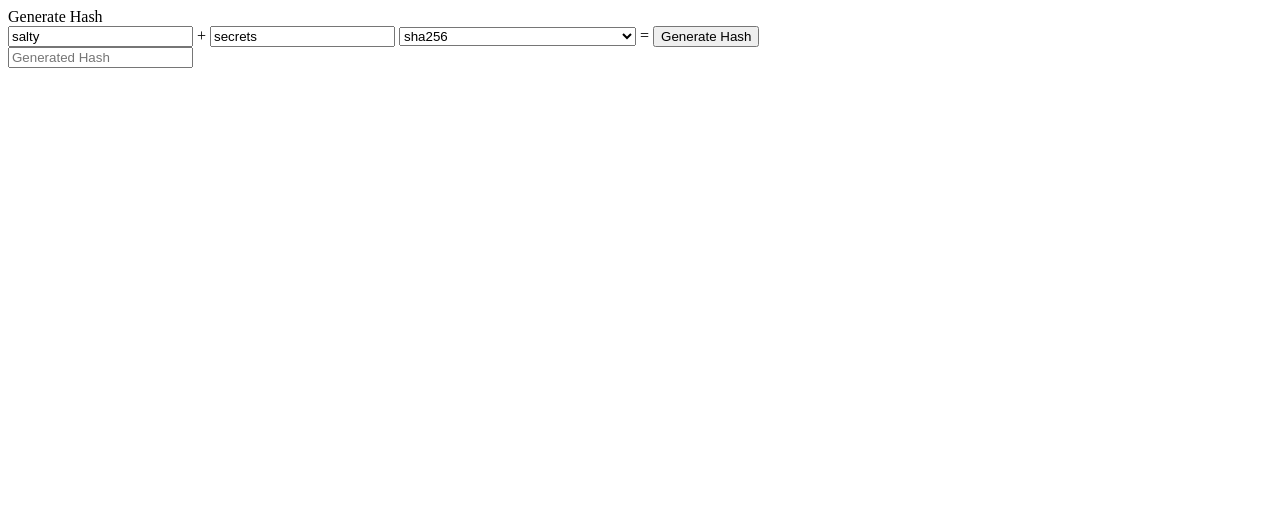
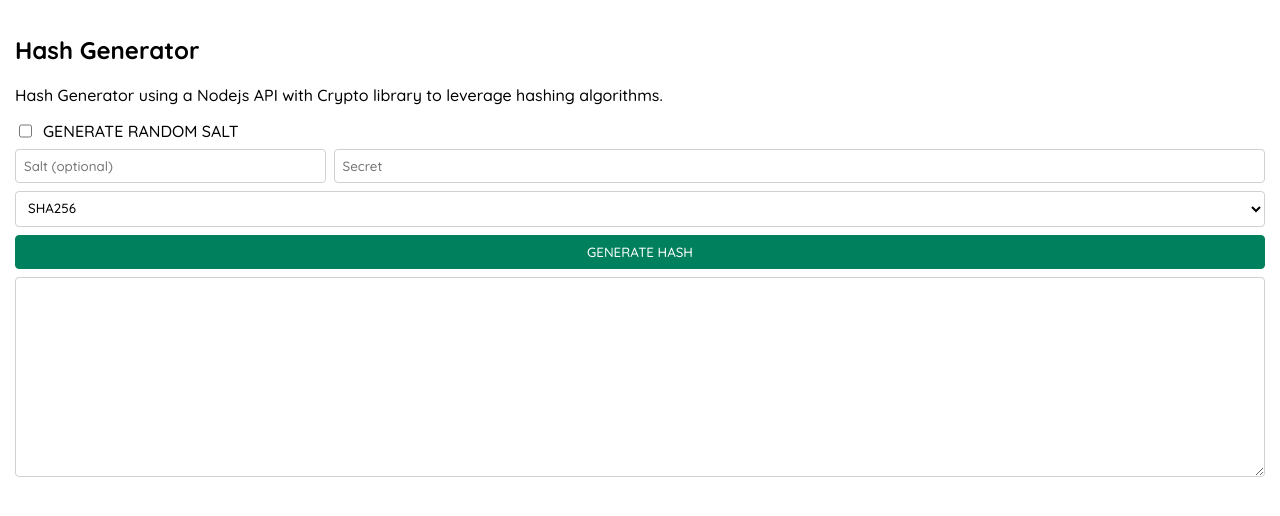
Before and after one commit to ChristianDBrooks/hash-generator-ui, a plain HTML site: page index.html in a window 1280 px wide. Drawn offline with Linux system fonts and the light colour scheme.

Commit message:
initial commit

```diff
--- a/index.html
+++ b/index.html
@@ -5,30 +5,48 @@
     <meta http-equiv="X-UA-Compatible" content="IE=edge" />
     <meta name="viewport" content="width=device-width, initial-scale=1.0" />
     <title>Hash Generator</title>
+    <link rel="stylesheet" href="style.css">
   </head>
   <body>
-    <header>Generate Hash</header>
+    <h2>Hash Generator</h2>
+    <p>Hash Generator using a Nodejs API with Crypto library to leverage hashing algorithms.</p>
     <div id="container">
       <form>
+        <div class="form-group">
+          <input
+            type="checkbox"
+            name="randomSalt"
+            id="randomSalt"
+         />
+          <label for="randomSalt" title="Generates hash with a random salt provided by the server. The salt used will be set in the Salt input.">Generate Random Salt</label>
+        </div>
+        <div class="form-group">
           <input
             type="text"
             name="salt"
-          value="salty"
             placeholder="Salt (optional)"
+            style="width: 25%;"
           />
-        +
           <input
             type="text"
             name="secret"
-          value="secrets"
             placeholder="Secret"
             required
+            style="width: 75%;"
           />
+        </div>
+        <div class="form-group col">
           <select name="algorithm"></select>
-        =
-        <button type="submit">Generate Hash</button>
+          <button class="success" type="submit">Generate Hash</button>
+        </div>
       </form>
-      <input type="text" name="output" readonly placeholder="Generated Hash" />
+      <textarea
+        type="text"
+        name="output"
+        readonly
+        id="hashOutput"
+      ></textarea>
+      <div id="copyStatus"></div>
     </div>
     <script src="index.js"></script>
   </body>
--- a/index.js
+++ b/index.js
@@ -1,6 +1,9 @@
 const form = document.querySelector("form");
 const algorithmSelect = document.querySelector('select[name="algorithm"]');
-const hashOutputEl = document.querySelector('input[name="output"');
+const hashOutputEl = document.querySelector('textarea[name="output"');
+const optionalSaltEl = document.querySelector('input[name="salt"]');
+const randomSaltEl = document.querySelector('input[name="randomSalt"]');
+const copyStatusEl = document.querySelector('#copyStatus');
 const cryptoAlgorithms = [
   "RSA-MD4",
   "RSA-MD5",
@@ -71,7 +74,19 @@ form.addEventListener("submit", (event) => {
 hashOutputEl.onclick = function () {
   this.select();
   document.execCommand("copy");
+  copyStatusEl.style.color = "green";
+  copyStatusEl.textContent = "COPIED TO CLIPBOARD!";
 };
+
+randomSaltEl.onclick = () => {
+  const useRandomSalt = randomSaltEl.checked;
+  if (useRandomSalt) {
+    optionalSaltEl.setAttribute("readonly", "readonly");
+  } else {
+    optionalSaltEl.removeAttribute("readonly");
+    optionalSaltEl.value = "";
+  }
+}
 
 function handleSubmit(event) {
   const form = event.target;
@@ -89,6 +104,9 @@ function handleSubmit(event) {
     .then((data) => {
       console.log(data);
       hashOutputEl.value = data.hash;
+      optionalSaltEl.value = data.salt;
+      copyStatusEl.style.color = "black";
+      copyStatusEl.textContent = "CLICK HASH TO COPY";
     });
 }
 
--- /dev/null
+++ b/style.css
@@ -0,0 +1,125 @@
+/* === THEME START === */
+
+@import url("https://fonts.googleapis.com/css2?family=Quicksand:wght@300;500;700&display=swap");
+
+html {
+  box-sizing: border-box;
+}
+*, *:before, *:after {
+  box-sizing: inherit;
+}
+
+* {
+  font-family: "Quicksand", sans-serif;
+}
+
+html,
+body {
+  margin: 0;
+  padding: 0;
+}
+
+button,
+label,
+select {
+  text-transform: uppercase;
+}
+
+button {
+  background-color: white;
+  border: 1px solid #d0d0d0;
+  border-radius: 4px;
+  padding: 8px 12px;
+  cursor: pointer;
+  text-transform: uppercase;
+}
+
+button:hover {
+  border: 1px solid #000;
+}
+
+button.black {
+  color: white;
+  background-color: black;
+  border: solid 1px black;
+}
+
+button.success {
+  color: white;
+  border: solid 1px #00805d;
+  background-color: #00805d;
+}
+
+button.warning {
+  color: white;
+  border: solid 1px orange;
+  background-color: orange;
+}
+
+button.failure {
+  color: white;
+  border: solid 1px red;
+  background-color: red;
+}
+
+select {
+  background-color: white;
+  border: 1px solid #d0d0d0;
+  border-radius: 4px;
+  padding: 8px;
+  cursor: pointer;
+  text-transform: uppercase;
+}
+
+input[type="text"] {
+  background-color: white;
+  border: 1px solid #d0d0d0;
+  border-radius: 4px;
+  padding: 8px;
+  color: #1d1d1d;
+}
+
+input:read-only[type="text"] {
+  background-color: rgb(228, 228, 228);
+  border: 1px solid #afafaf;
+  border-radius: 4px;
+  padding: 8px;
+  color: #464646;
+}
+
+textarea {
+  background-color: white;
+  border: 1px solid #d0d0d0;
+  border-radius: 4px;
+  padding: 8px;
+  color: #909090;
+}
+
+/* Display Example Specific Styling */
+
+body {
+  padding: 15px;
+}
+
+/* === THEME END === */
+
+.w-100 {
+  width: 100%;
+}
+
+.form-group {
+  display: flex;
+  width: 100%;
+  gap: .5rem;
+  margin-bottom: .5rem;
+}
+
+.col {
+  flex-direction: column;
+}
+
+#hashOutput {
+  width: 100%;
+  height: 200px;
+  cursor: pointer;
+}
```
Also changed, not shown: index.css (deleted), 1 other file. Lines whose indentation alone changed are shown as unchanged.
